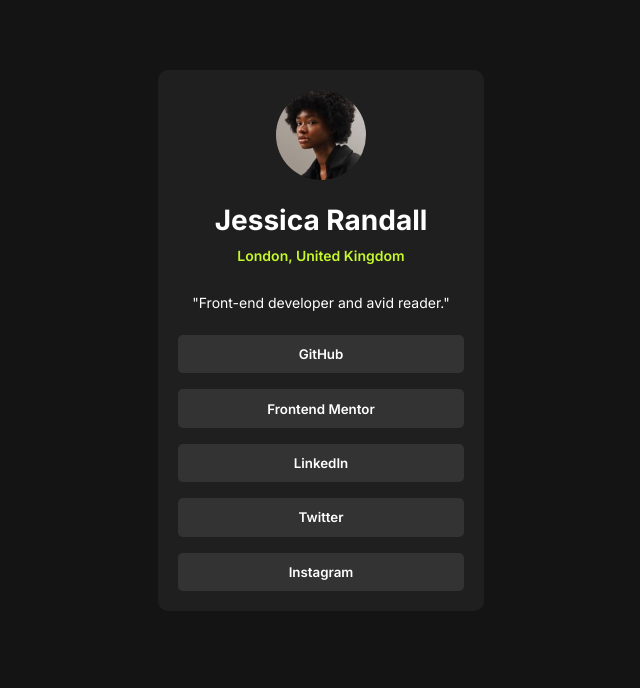
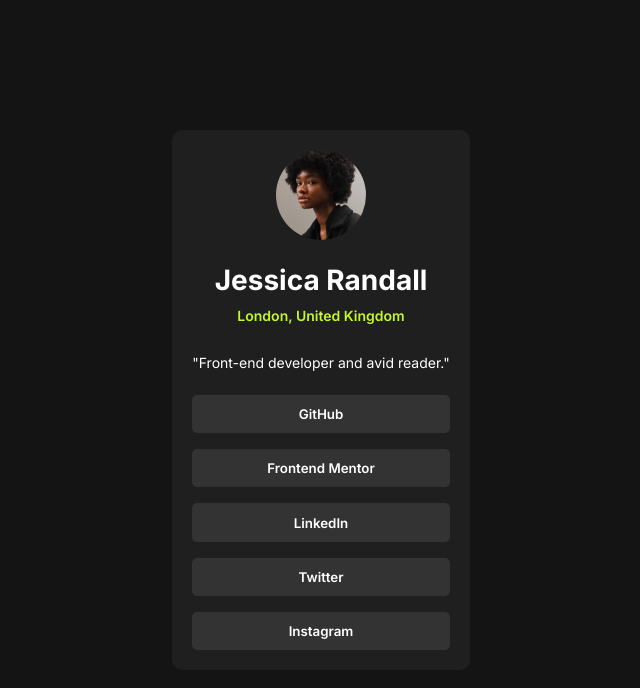
Before and after one commit to Norwyx/social-links-profile, a plain HTML site: page index.html in a window 1280 px wide. Shown: the whole page, without its empty margins (319-959 px from the left). Drawn offline with Linux system fonts and the light colour scheme.

Commit message:
Centered the card without the use of margin: auto;

```diff
--- a/index.html
+++ b/index.html
@@ -10,8 +10,8 @@
   <link rel="preconnect" href="https://fonts.gstatic.com" crossorigin>
   <link href="https://fonts.googleapis.com/css2?family=Inter:wght@400;600;700&display=swap" rel="stylesheet">
 </head>
-<body class="center">
-  <main class="card flex column">
+<body class="flex center">
+  <main class="card flex column center">
     <div class="card__image">
       <img src="./images/avatar-jessica.jpeg" alt="Jessica's Avatar" class="image--profile-pic">
     </div>
--- a/style.css
+++ b/style.css
@@ -39,9 +39,7 @@ body {
     font-family: var(--ff-primary);
     font-weight: 400;
     color: var(--white);
-    height: 100vh;
-    align-items: center;
-    text-align: center;
+    min-height: 100vh;
 }
 
 /* Specific classes */
@@ -49,7 +47,6 @@ body {
 .card {
     background-color: var(--dark-gray);
     max-width: 326px;
-    margin: 70px auto;
     padding: 1.25rem;
     border-radius: 10px;
 }
```
